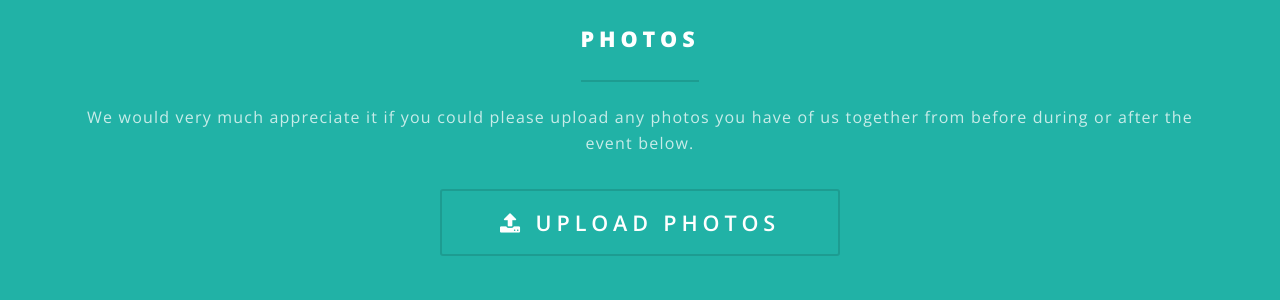
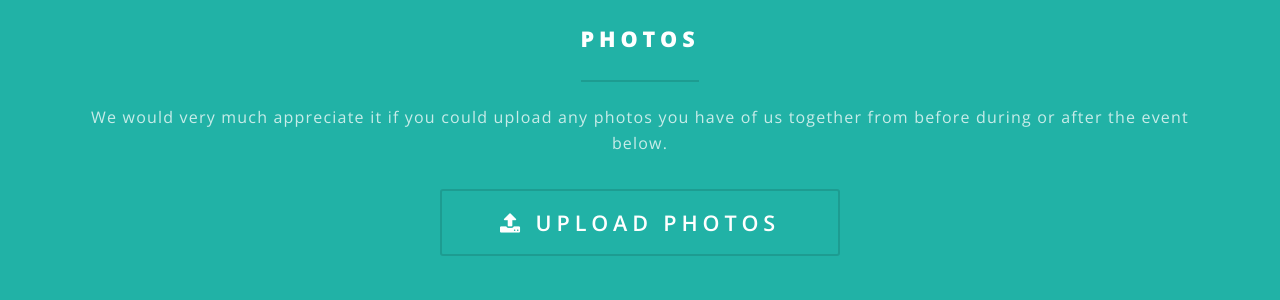
Before and after one commit to threesquared/hollyben.wedding, a Jekyll site: the page built from index.html, in a window 1280 px wide and 900 px high, scrolled down 3936 px. Shown: the part 154-454 px from the top of the window. Built offline with Jekyll 4.4.1, drawn with Linux system fonts in a browser that asks for light colours; nearby versions of some CDN libraries; some of the changed text lies outside the part shown; grey boxes are pictures that could not be loaded.

Commit message:
More typos

```diff
--- a/index.html
+++ b/index.html
@@ -110,7 +110,7 @@ layout: landing
 						<div class="inner">
 							<header class="major">
 								<h2>Photos</h2>
-								<p>We would very much appreciate it if you could please upload any photos you have of us together from before during or after the event below.</p>
+								<p>We would very much appreciate it if you could upload any photos you have of us together from before during or after the event below.</p>
 								<a href="https://photos.app.goo.gl/KWafT1Hc6SZb6DHw5" target="_blank" class="button big icon fa-upload">Upload Photos</a>
 							</header>
 							<div class="slide">
```
Also changed, not shown: other parts of index.html (+2 -2 lines).
